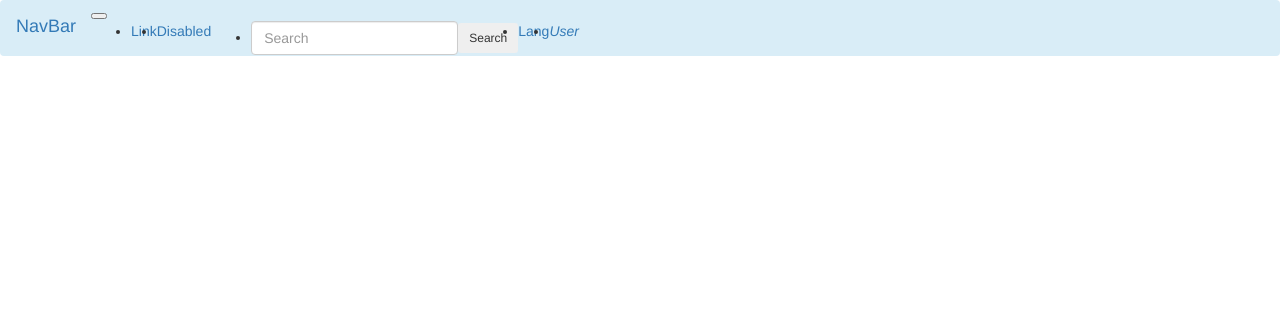
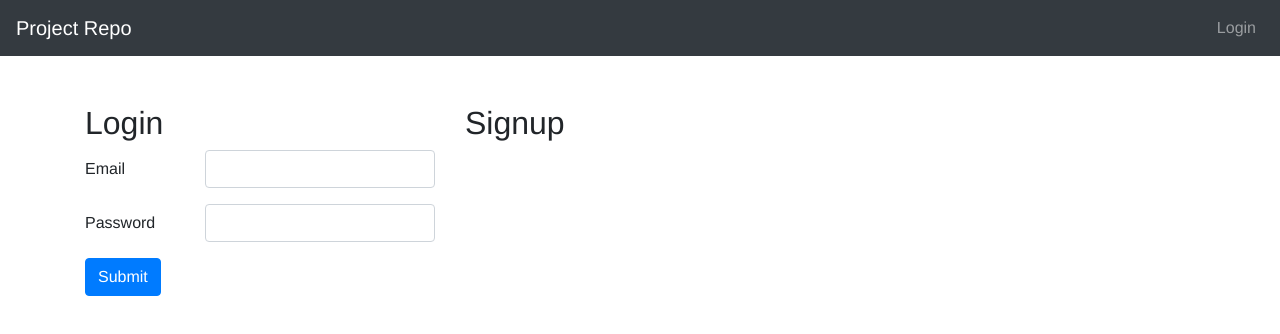
Before and after one commit to Charlly234/project-repo, a Vue app: page /#/login in a window 1280 px wide. Shown: the top 334 px of the page. Built offline with nearby package versions, Linux system fonts and the light colour scheme.

Commit message:
Made some minor modifications 😁

```diff
--- a/index.html
+++ b/index.html
@@ -2,7 +2,7 @@
 <html>
   <head>
     <meta charset="utf-8">
-    <meta name="viewport" content="width=device-width,initial-scale=1.0">
+    <meta name="viewporst" content="width=device-width,initial-scale=1.0">
     <title>erepo</title>
   </head>
   <body>
--- a/package.json
+++ b/package.json
@@ -10,6 +10,10 @@
     "build": "node build/build.js"
   },
   "dependencies": {
+    "bootstrap": "^4.0.0-beta.2",
+    "bootstrap-vue": "^1.4.0",
+    "jquery": "^1.9.1",
+    "vee-validate": "^2.0.0-rc.27",
     "vue": "^2.5.2",
     "vue-router": "^3.0.1"
   },
--- a/src/components/HelloWorld.vue
+++ /dev/null
@@ -1,61 +0,0 @@
-<template>
-  <b-container fluid>
-
-    <b-row>
-
-      <b-container>
-
-
-
-        <b-row class="justify-content-center">
-
-
-
-          <b-col md="4">
-
-
-
-            <h2> Permission </h2>
-
-            <p> {{status? "Happy": "Sad"}} </p>
-
-            <b-button @click="status = !status" :variant="status ? 'danger' : 'success' ">
-
-              {{status? "Sad": "Happy"}}
-
-            </b-button>
-
-
-
-          </b-col>
-
-        </b-row>
-
-      </b-container>
-
-    </b-row>
-
-  </b-container>
-</template>
-
-<script>
-  export default {
-
-    name: 'HelloWorld',
-
-    data() {
-
-      return {
-
-        status: false
-
-      }
-
-    }
-
-  }
-</script>
-
-<style scoped>
-
-</style>
--- a/src/components/NavBar.vue
+++ b/src/components/NavBar.vue
@@ -1,39 +1,25 @@
 <template>
-<b-navbar toggleable="md" type="dark" variant="info">
+  <b-navbar toggleable="md" type="dark" variant="dark">
 
     <b-navbar-toggle target="nav_collapse"></b-navbar-toggle>
 
-  <b-navbar-brand href="#">NavBar</b-navbar-brand>
+    <b-navbar-brand to="/">Project Repo</b-navbar-brand>
 
     <b-collapse is-nav id="nav_collapse">
 
       <b-navbar-nav>
-      <b-nav-item href="#">Link</b-nav-item>
-      <b-nav-item href="#" disabled>Disabled</b-nav-item>
+        <b-nav-item to="/home" v-show="auth">Home</b-nav-item>
       </b-navbar-nav>
 
-    <!-- Right aligned nav items -->
       <b-navbar-nav class="ml-auto">
-
-      <b-nav-form>
-        <b-form-input size="sm" class="mr-sm-2" type="text" placeholder="Search"/>
-        <b-button size="sm" class="my-2 my-sm-0" type="submit">Search</b-button>
-      </b-nav-form>
-
-      <b-nav-item-dropdown text="Lang" right>
-        <b-dropdown-item href="#">EN</b-dropdown-item>
-        <b-dropdown-item href="#">ES</b-dropdown-item>
-        <b-dropdown-item href="#">RU</b-dropdown-item>
-        <b-dropdown-item href="#">FA</b-dropdown-item>
-      </b-nav-item-dropdown>
-
-      <b-nav-item-dropdown right>
+        <b-nav-item to="/login" v-if="!auth">Login</b-nav-item>
+        <b-nav-item-dropdown right v-else>
           <!-- Using button-content slot -->
           <template slot="button-content">
-          <em>User</em>
+            <em>{{user.name}}</em>
           </template>
-        <b-dropdown-item href="#">Profile</b-dropdown-item>
-        <b-dropdown-item href="#">Signout</b-dropdown-item>
+          <b-dropdown-item to="/upload">Upload</b-dropdown-item>
+          <b-dropdown-item to="/signout">Signout</b-dropdown-item>
         </b-nav-item-dropdown>
       </b-navbar-nav>
 
@@ -41,9 +27,29 @@
   </b-navbar>
 </template>
 
-
 <script>
   export default {
-    name: 'NavBar'
+    name: 'NavBar',
+    data() {
+      return {
+        user: null,
+        loggedIn: false
       }
+    },
+    methods: {
+
+    },
+    computed: {
+      auth: {
+        get() {
+          return (this.user);
+        },
+        set(value) {
+          this.user = value;
+        }
+
+      }
+    }
+  }
+
 </script>
--- a/src/components/landingPage.vue
+++ b/src/components/landingPage.vue
@@ -1,14 +1,12 @@
 <template>
-<b-container fluid
-<b-row>
+  <b-container fluid>
+    <b-row class="my-5">
     <b-container>
-
-
       <b-row class="justify-content-center">
         <b-col md="6" class="text-center">
           <h2 class="my-2"> Project Name: Erepo </h2>
           <h5 class="my-2"> Project Description: Development of a Research Project Repository </h5>
-<img :src="image" height="75" width="75"/>
+          <img :src="image" height="75" width="75" />
 
         </b-col>
 
@@ -22,15 +20,17 @@
 <script>
   export default {
     name: 'LandingPage',
-        data(){
+    data() {
       return {
         image: '../../static/cu.jpg'
       }
     }
   }
+
 </script>
 
 
 <style scoped>
 
+
 </style>
--- a/src/components/loginPage.vue
+++ b/src/components/loginPage.vue
@@ -0,0 +1,86 @@
+<template>
+  <b-container fluid>
+    <b-row class="my-5">
+      <b-container>
+        <b-row>
+          <b-col md="4">
+            <h2>Login</h2>
+            <b-form @submit.prevent="login">
+              <b-form-group
+              label="Email"
+              label-for="email"
+              breakpoint="md"
+              :label-cols="4"
+              invalid-feedback="Sorry that doesn't seem right"
+              :state="!errors.has('email')">
+                <b-form-input id="email" name="email" v-validate="{required: true, email: true}" type="email" v-model="email"></b-form-input>
+              </b-form-group>
+
+              <b-form-group
+              label="Password"
+              label-for="password"
+              breakpoint="md"
+              :label-cols="4"
+              invalid-feeback="That doesn't seem like a password"
+              :state="!errors.has('password')"
+              >
+                <b-form-input v-model="password" name="password" v-validate="{required: true}" type="password"></b-form-input>
+              </b-form-group>
+
+            <input type="submit" value="Submit" class="btn btn-primary">
+            </b-form>
+          </b-col>
+          <b-col md="8">
+            <h2>Signup</h2>
+          </b-col>
+        </b-row>
+      </b-container>
+    </b-row>
+
+  </b-container>
+
+
+</template>
+
+
+<script>
+  export default {
+    name: 'LoginPage',
+    data() {
+      return {
+        email: '',
+        password: '',
+        error: ''
+      }
+    },
+    methods: {
+      login() {
+
+        this.$validator.validateAll().then(result =>{
+            if (result) {
+                alert('Email ' + this.email)
+
+            }
+            // Send credentials to server for login auth
+        })
+      }
+    },
+    computed: {
+      resolvedError: {
+        get() {
+          if (this.error == 404) {
+            return 'Oops, Something happened'
+          } else if (this.error == 403) {
+            return 'Wrong username or password'
+          } else {
+            return 'Something happened , please try again'
+          }
+        },
+        set(value) {
+          this.error = value;
+        }
+      }
+    }
+  }
+
+</script>
--- a/src/router/index.js
+++ b/src/router/index.js
@@ -1,22 +1,21 @@
 import Vue from 'vue'
 import Router from 'vue-router'
-import HelloWorld from '@/components/HelloWorld'
 import LandingPage from '@/components/landingPage'
-
+import LoginPage from '@/components/loginPage'
 
 Vue.use(Router)
 
 export default new Router({
   routes: [
     {
-      path: '/hello',
-      name: 'HelloWorld',
-      component: HelloWorld
-    },
-    {
       path: '/',
       name: 'LandingPage',
       component: LandingPage
+    },
+    {
+      path: '/login',
+      name: 'LoginPage',
+      component: LoginPage
     }
   ]
 })
```
Also changed, not shown: src/main.js (+6 -2 lines), src/components/uploadPage.vue (added). Lines whose indentation alone changed are shown as unchanged.
